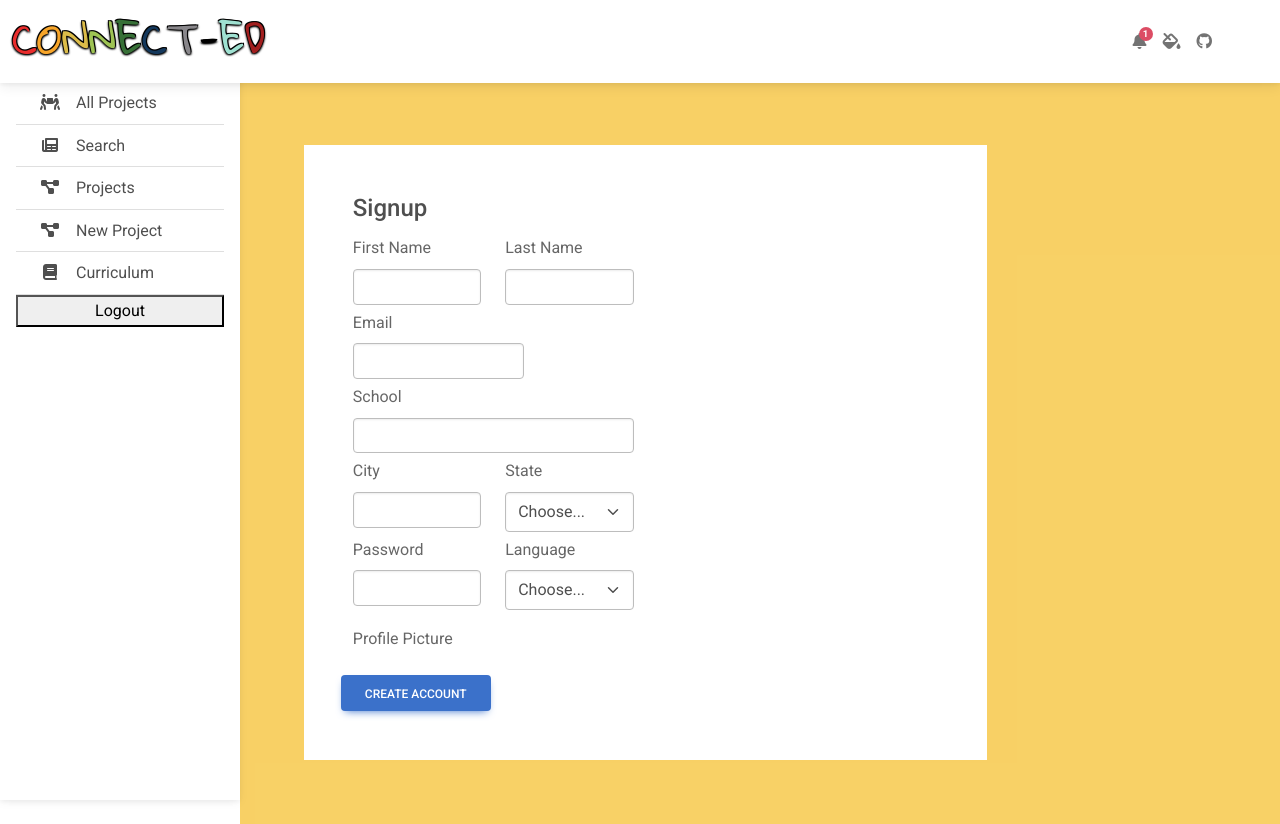
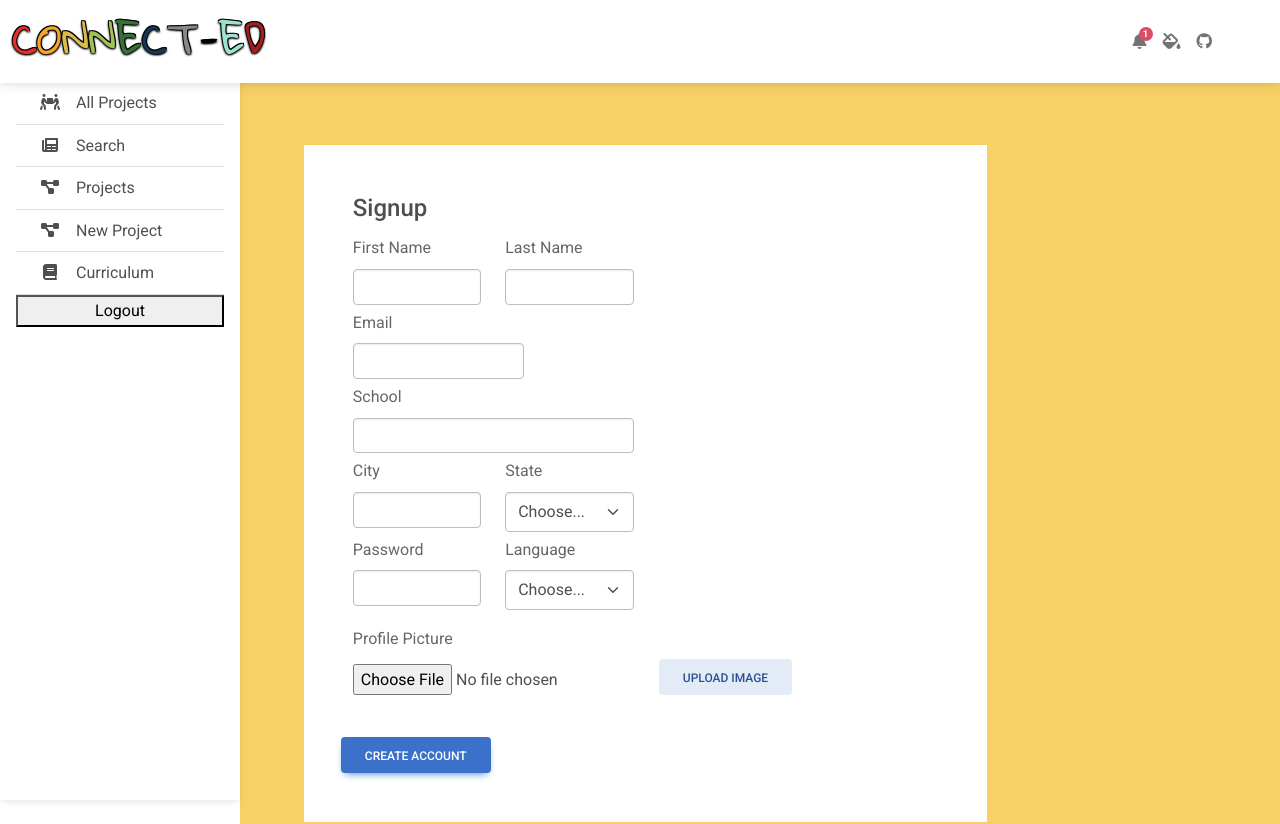
Before and after one commit to 24rgraham/connect-ed, a React (Create React App) app: page /signup in a window 1280 px wide. Shown: the top 824 px of the page. Built offline with nearby package versions, Linux system fonts and the light colour scheme; grey boxes are pictures that could not be loaded.

Commit message:
added cloudinary to user sign up

```diff
--- a/src/pages/Signup/index.js
+++ b/src/pages/Signup/index.js
@@ -14,6 +14,24 @@ export default function SignUp(props) {
   // const [isLoggedIn, setIsLoggedIn] = useState(false);
   // const [token, setToken] = useState("");
   const navigate = useNavigate();
+  const [image, setImage] = useState("");
+  const [url, setUrl] = useState("");
+
+  const uploadAvatar = () => {
+    const data = new FormData();
+    data.append("file", image);
+    data.append("upload_preset", "connect_ed");
+    data.append("cloud_name", "dqv6cj4bc");
+    fetch("https://api.cloudinary.com/dqv6cj4bc/image/upload", {
+      method: "post",
+      body: data,
+    })
+      .then((res) => res.json())
+      .then((data) => {
+        setUrl(data.url);
+      })
+      .catch((err) => console.log(err));
+  };
 
   const signUpHandler = (event) => {
     event.preventDefault();
@@ -27,7 +45,7 @@ export default function SignUp(props) {
       city: data.get("city"),
       state: data.get("state"),
       language: data.get("language"),
-      // profile_picture: `https://res.cloudinary.com/dqv6cj4bc/image/upload/v1668535173/${imageData.public_id}`,
+      profile_picture: `${url}`
     };
     props.handleSignupSubmit(newUser);
     navigate("/community-projects");
@@ -212,7 +230,23 @@ export default function SignUp(props) {
       </Row>
       <Row className="col-12 mb-3">
         <label className="form-label">Profile Picture</label>
-        {/* <ImageUpload /> */}
+        <div>
+              <input
+                type="file"
+                name="file"
+                onChange={(e) => setImage(e.target.files[0])}
+              ></input>
+              <button
+                className="btn btn-secondary"
+                type="button"
+                onClick={uploadAvatar}
+              >
+                Upload Image
+              </button>
+              <div>
+                <img src={url} />
+              </div>
+            </div>
       </Row>
       <Row xs="auto">
         <Button variant="primary" type="submit" className="btn btn-primary">
```
